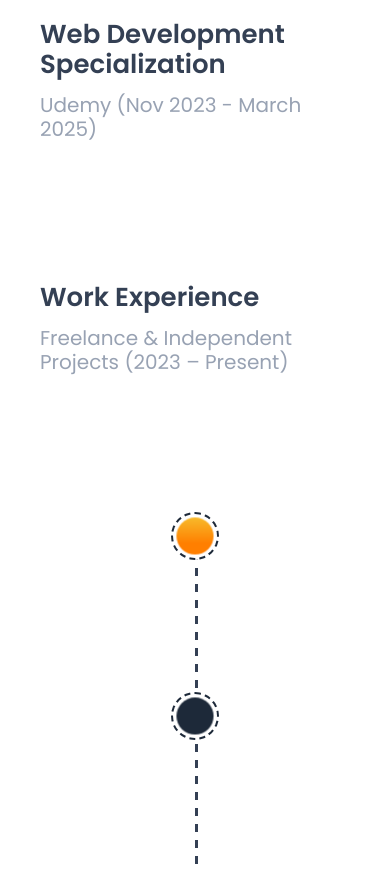
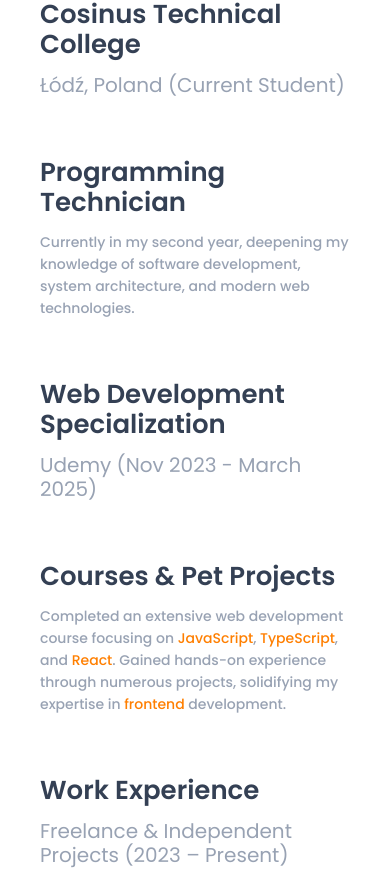
Before and after one commit to Isterya/my-portfolio, a React (Vite) app: page / in a window 390 px wide. Shown: the part 1971-2841 px from the top of the page. Built offline with nearby package versions, Linux system fonts and the light colour scheme.

Commit message:
feat: add a mobile version of the list for the Experience section

```diff
--- a/src/sections/experience/Experience.tsx
+++ b/src/sections/experience/Experience.tsx
@@ -1,6 +1,7 @@
 import { useTranslation, Trans } from 'react-i18next';
 import { motion } from 'framer-motion';
 
+import { useIsTouchDevice } from '@/hooks/useIsTouchDevice';
 import { dataLeft, dataRight } from '@/data/experienceData';
 import './experience.scss';
 
@@ -24,8 +25,17 @@ const pointVariant = {
   }),
 };
 
+const mergedData = dataLeft
+  .map((leftItem, i) => [
+    { ...leftItem, side: 'left' },
+    dataRight[i] && { ...dataRight[i], side: 'right' },
+  ])
+  .flat()
+  .filter(Boolean);
+
 const Experience = () => {
   const { t } = useTranslation();
+  const isMobile = useIsTouchDevice(1024);
 
   return (
     <section
@@ -40,6 +50,73 @@ const Experience = () => {
         </h2>
 
         <div className="experience__grid">
+          {isMobile ? (
+            mergedData.map((item, index) => (
+              <motion.div
+                className="experience__text"
+                key={index}
+                initial={{ opacity: 0, y: 50 }}
+                whileInView={{ opacity: 1, y: 0 }}
+                transition={{ duration: 0.6, ease: 'easeOut' }}
+                viewport={{ once: true, amount: 0.2 }}
+              >
+                <div className="experience__text-title">
+                  {t(`experience.data${item.side === 'left' ? 'Left' : 'Right'}.${item.key}.title`)}
+                </div>
+
+                {item.side === 'left' ? (
+                  <div className="experience__text-subtitle">
+                    {t(`experience.dataLeft.${item.key}.subtitle`)}
+                  </div>
+                ) : (
+                  <div className="experience__text-descr">
+                    {item.hasJSX ? (
+                      <Trans
+                        i18nKey={`experience.dataRight.${item.key}.descr`}
+                        components={{
+                          link1: (
+                            <a
+                              href="https://udemy-certificate.s3.amazonaws.com/image/UC-3ca32cc1-d365-4db0-a2f5-e245893f9c74.jpg"
+                              className="experience__link"
+                              target="_blank"
+                              rel="noopener noreferrer"
+                            />
+                          ),
+                          link2: (
+                            <a
+                              href="https://udemy-certificate.s3.amazonaws.com/image/UC-00bc5d87-e2f1-448f-9126-ae957f694436.jpg"
+                              className="experience__link"
+                              target="_blank"
+                              rel="noopener noreferrer"
+                            />
+                          ),
+                          link3: (
+                            <a
+                              href="https://udemy-certificate.s3.amazonaws.com/image/UC-3ca32cc1-d365-4db0-a2f5-e245893f9c74.jpg"
+                              className="experience__link"
+                              target="_blank"
+                              rel="noopener noreferrer"
+                            />
+                          ),
+                          link4: (
+                            <a
+                              href="https://udemy-certificate.s3.amazonaws.com/image/UC-6a2a853e-2363-4ace-93e0-2a3b0b386d0c.jpg"
+                              className="experience__link"
+                              target="_blank"
+                              rel="noopener noreferrer"
+                            />
+                          ),
+                        }}
+                      />
+                    ) : (
+                      t(`experience.dataRight.${item.key}.descr`)
+                    )}
+                  </div>
+                )}
+              </motion.div>
+            ))
+          ) : (
+            <>
               <div className="experience__column experience__column--left">
                 {dataLeft.map((item, index) => (
                   <motion.div
@@ -145,6 +222,8 @@ const Experience = () => {
                   </motion.div>
                 ))}
               </div>
+            </>
+          )}
         </div>
       </div>
     </section>
```
Lines whose indentation alone changed are shown as unchanged.
